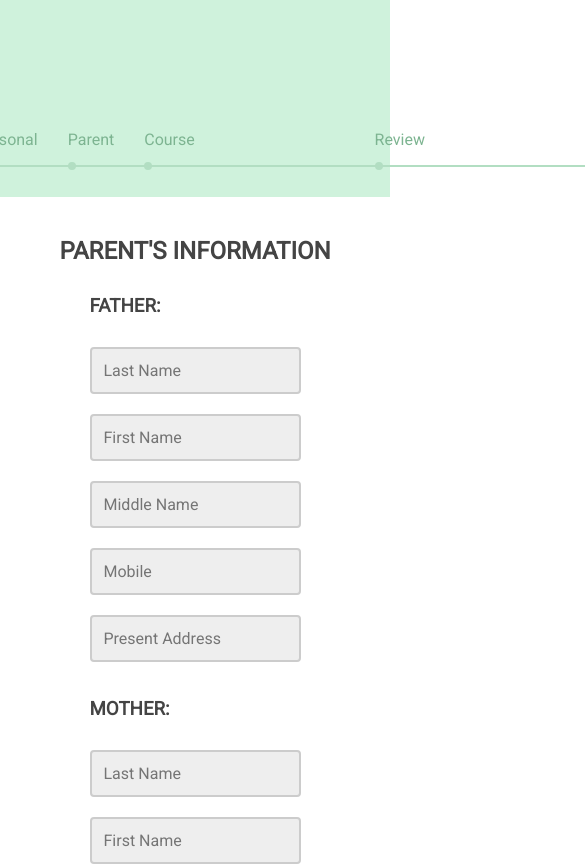
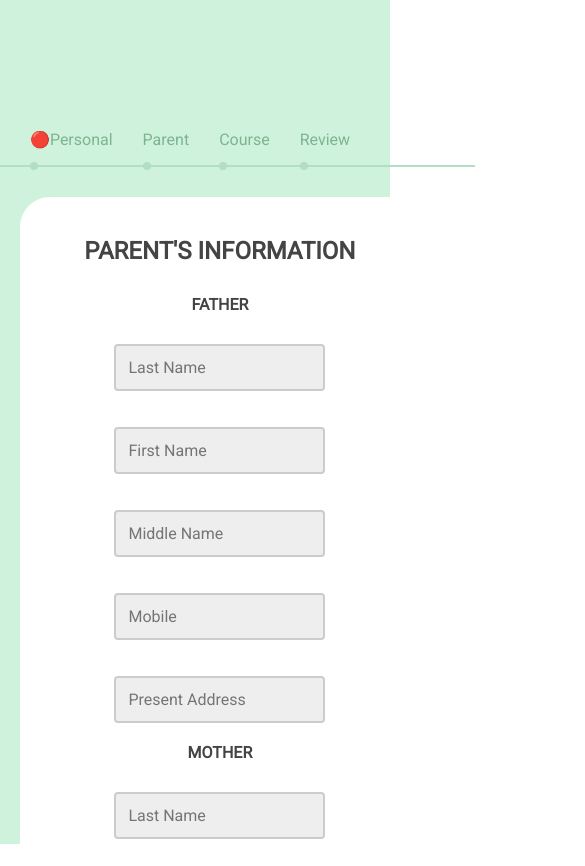
Before and after one commit to clarkjpesco/registration, a React (Create React App) app: page /parents in a window 390 px wide. Shown: the top 866 px of the page, 585 px wide, since content can reach past the window. Built offline with nearby package versions, Linux system fonts and the light colour scheme.

Commit message:
update forms

```diff
--- a/src/App.css
+++ b/src/App.css
@@ -158,8 +158,19 @@ input[type="submit"]:hover {
   background: #eda27f;
 }
 
-@media only screen and (max-width: 600px) {
+@media only screen and (max-width: 500px) {
   .signup-form {
-    min-width: 500px;
+    min-width: 300px;
+  }
+  .app{
+    background: #cff2dc;
+
+    display: flex;
+    flex-direction: column;
+    justify-content: center;
+    align-items: center;
+  }
+  form {
+    min-width: 400px;
   }
 }
--- a/src/components/signupform/ParentsForm.js
+++ b/src/components/signupform/ParentsForm.js
@@ -23,9 +23,8 @@ const ParentsForm = () => {
     <Animator>
       <form onSubmit={handleSubmit(onSubmit)} noValidate>
         <h2>PARENT'S INFORMATION</h2>
+        <h4>FATHER</h4>
         <div className='parent-form-grid'>
-          <div className='father-form'>
-            <h3>FATHER:</h3>
           <div className='form-group'>
             <input
               type='text'
@@ -83,9 +82,8 @@ const ParentsForm = () => {
             </p>
           </div>
         </div>
-
-          <div className='mother-form'>
-            <h3>MOTHER:</h3>
+        <h4>MOTHER</h4>
+        <div className='parent-form-grid'>
           <div className='form-group'>
             <input
               type='text'
@@ -143,7 +141,6 @@ const ParentsForm = () => {
             </p>
           </div>
         </div>
-        </div>
 
         <input type='submit' value='Next' />
       </form>
--- a/src/components/signupform/ParentsForm.styles.css
+++ b/src/components/signupform/ParentsForm.styles.css
@@ -1,10 +1,11 @@
 .parent-form-grid {
   display: grid;
-  grid-template-columns: repeat(2, 1fr);
+  grid-template-columns: repeat(3, 1fr);
   grid-gap: 16px;
   max-width: 800px;
   margin: 0 auto;
 }
+
 .gender-select,
 .civilstatus-select,
 input[type="date"],
@@ -31,7 +32,8 @@ input[type="submit"] {
   .parent-form-grid {
     grid-template-columns: 1fr;
   }
-  h2 {
+  h2,
+  h4 {
     text-align: center;
   }
   input[type="submit"] {
```
Lines whose indentation alone changed are shown as unchanged.
